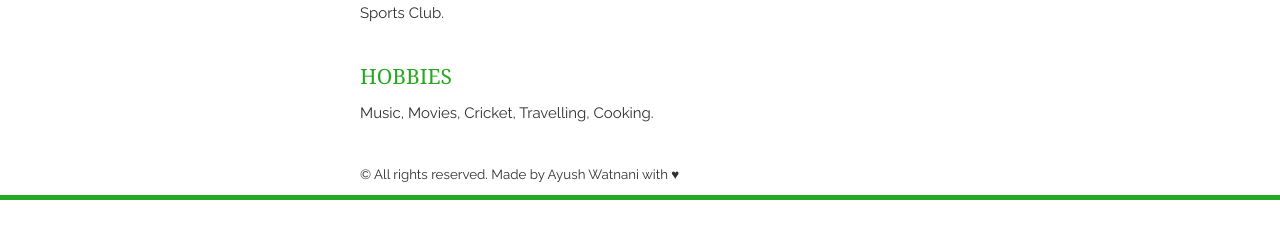
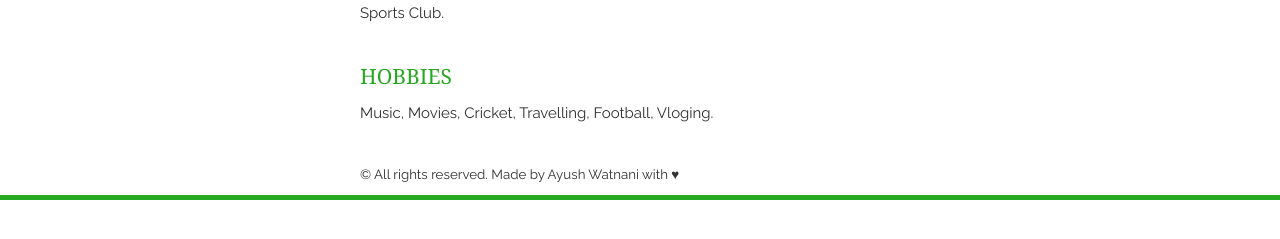
Before and after one commit to mrdeepakchauhan/resume, a Jekyll site: the page built from index.html, in a window 1280 px wide. Shown: the part 643-882 px from the top of the page. Built offline with Jekyll 4.4.1, drawn with Linux system fonts in a browser that asks for light colours; nearby versions of some CDN libraries; the list of posts is cut into pages by our own code.

Commit message:
Update interests.html

```diff
--- a/_includes/interests.html
+++ b/_includes/interests.html
@@ -1,6 +1,6 @@
 <section class="thirteen columns">
     <h1>Hobbies</h1>
     <article>
-        <p>Music, Movies, Cricket, Travelling, Cooking.</p>
+        <p>Music, Movies, Cricket, Travelling, Football, Vloging.</p>
     </article>
 </section>
```
